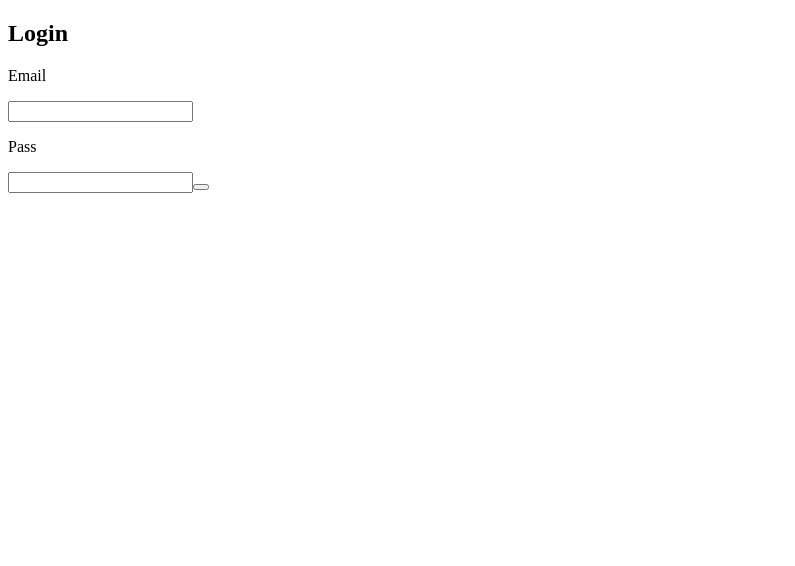
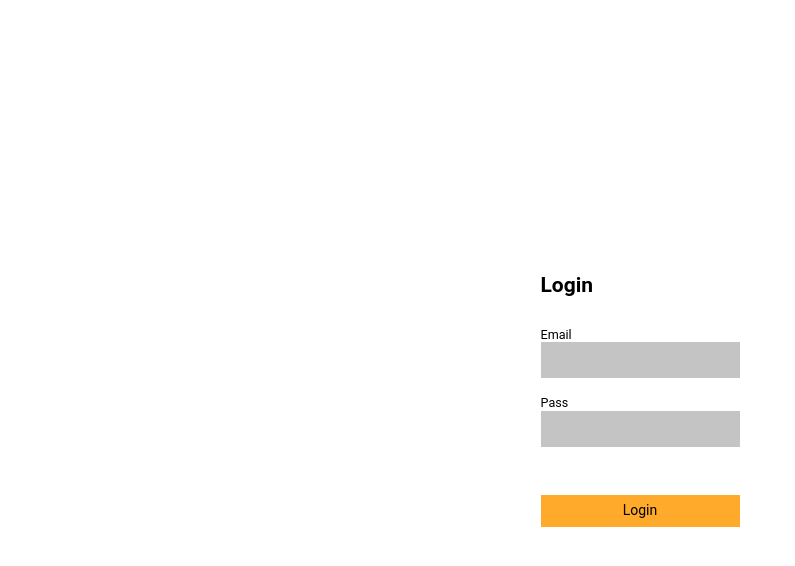
Before and after one commit to naTpuk-ep/checkout-system, an Angular app: page /auth in a window 1280 px wide. Shown: the top 566 px of the page, without its empty margins (0-795 px from the left). Built offline with nearby package versions, Linux system fonts and the light colour scheme.

Commit message:
feat: auth layout

```diff
--- a/package.json
+++ b/package.json
@@ -18,6 +18,7 @@
     "@angular/platform-browser": "~12.0.0",
     "@angular/platform-browser-dynamic": "~12.0.0",
     "@angular/router": "~12.0.0",
+    "normalize.css": "^8.0.1",
     "rxjs": "~6.6.0",
     "tslib": "^2.1.0",
     "zone.js": "~0.11.4"
--- a/src/app/app-routing.module.ts
+++ b/src/app/app-routing.module.ts
@@ -2,13 +2,13 @@ import { NgModule } from '@angular/core';
 import { RouterModule, Routes } from '@angular/router';
 import { AuthComponent } from './auth/auth.component';
 import { AuthCanActivateGuard } from './auth/auth-can-activate.guard';
-import { AuthComponentCanActivateGuardGuard } from './auth/auth-component-can-activate.guard.guard';
+import { AuthComponentCanActivateGuard } from './auth/auth-component-can-activate.guard';
 
 const routes: Routes = [
   {
     path: 'auth',
     component: AuthComponent,
-    canActivate: [AuthComponentCanActivateGuardGuard],
+    canActivate: [AuthComponentCanActivateGuard],
   },
   {
     path: 'store',
--- a/src/app/auth/auth-component-can-activate.guard.guard.ts
+++ b/src/app/auth/auth-component-can-activate.guard.ts
@@ -9,7 +9,7 @@ import { map, tap } from 'rxjs/operators';
 
 
 @Injectable()
-export class AuthComponentCanActivateGuardGuard implements CanActivate {
+export class AuthComponentCanActivateGuard implements CanActivate {
 
   constructor(private authService: AuthService, private router: Router) {}
 
--- a/src/app/auth/auth.component.html
+++ b/src/app/auth/auth.component.html
@@ -1,8 +1,14 @@
-<form [formGroup]="formGroup">
-  <h2>Login</h2>
-  <p>Email</p>
-  <input formControlName="email" type="email">
-  <p>Pass</p>
-  <input formControlName="pass" type="password">
-  <button type="submit"></button>
-</form>
+<div class="auth-container">
+  <form [formGroup]="formGroup">
+    <h2>Login</h2>
+    <div class="input-wrapper">
+      <label class="input-label" for="email">Email</label>
+      <input id="email" class="input" formControlName="email" type="email">
+    </div>
+    <div class="input-wrapper">
+      <label class="input-label" for="pass">Pass</label>
+      <input id="pass" class="input" formControlName="pass" type="password">
+    </div>
+    <button type="submit">Login</button>
+  </form>
+</div>
--- a/src/app/auth/auth.component.scss
+++ b/src/app/auth/auth.component.scss
@@ -0,0 +1,24 @@
+:host {
+  display: flex;
+  height: 100%;
+}
+
+.auth-container {
+  width: 100%;
+  max-width: 220px;
+  margin: auto;
+  padding: 0 .75rem;
+}
+
+h2 {
+  margin-bottom: 2rem;
+}
+
+.input-wrapper {
+  margin-bottom: 16px;
+}
+
+button {
+  margin-top: 32px;
+  width: 100%;
+}
--- a/src/app/auth/auth.module.ts
+++ b/src/app/auth/auth.module.ts
@@ -4,7 +4,7 @@ import { AuthComponent } from './auth.component';
 import { AuthCanActivateGuard } from './auth-can-activate.guard';
 import { AuthService } from './auth.service';
 import { ReactiveFormsModule } from '@angular/forms';
-import { AuthComponentCanActivateGuardGuard } from './auth-component-can-activate.guard.guard';
+import { AuthComponentCanActivateGuard } from './auth-component-can-activate.guard';
 
 
 
@@ -18,7 +18,7 @@ import { AuthComponentCanActivateGuardGuard } from './auth-component-can-activat
   ],
   providers: [
     AuthCanActivateGuard,
-    AuthComponentCanActivateGuardGuard,
+    AuthComponentCanActivateGuard,
     AuthService,
   ]
 })
--- a/src/styles.scss
+++ b/src/styles.scss
@@ -1,3 +1,60 @@
-.input-wrapper {
+@import "~normalize.css";
+@import "styles/common";
 
+* {
+  box-sizing: border-box;
 }
+
+h2 {
+  margin: 0;
+}
+
+html {
+  font-family: 'Roboto', sans-serif;
+  font-size: 14px !important;
+}
+
+body {
+  height: 100vh;
+}
+
+input:-webkit-autofill,
+input:-webkit-autofill:hover,
+input:-webkit-autofill:focus,
+input:-webkit-autofill:active,
+input:-webkit-autofill:visited {
+  -webkit-box-shadow: 0 0 0 30px #c4c4c4 inset !important;
+}
+
+input[type="color"],
+input[type="date"],
+input[type="datetime"],
+input[type="datetime-local"],
+input[type="email"],
+input[type="month"],
+input[type="number"],
+input[type="password"],
+input[type="search"],
+input[type="tel"],
+input[type="text"],
+input[type="time"],
+input[type="url"],
+input[type="week"],
+select:focus,
+textarea {
+  font-size: 14px !important;
+  outline: none !important;
+  border-radius: 0;
+}
+
+button {
+  height: 32px;
+  background-color: #FFAA2B;
+  border: none;
+  cursor: pointer;
+  & .btn-circle {
+    border-radius: 50px;
+    width: 24px;
+    height: 24px;
+  }
+}
--- /dev/null
+++ b/src/styles/common.scss
@@ -0,0 +1,13 @@
+.input {
+  width: 100%;
+  height: 36px;
+  border: none;
+  background-color: #c4c4c4 !important;
+  padding: 0 1rem;
+  &-wrapper {
+
+  }
+  &-label {
+    font-size: 0.9rem;
+  }
+}
```
Also changed, not shown: 1 other file (tests, documents, lock files or other folders).
